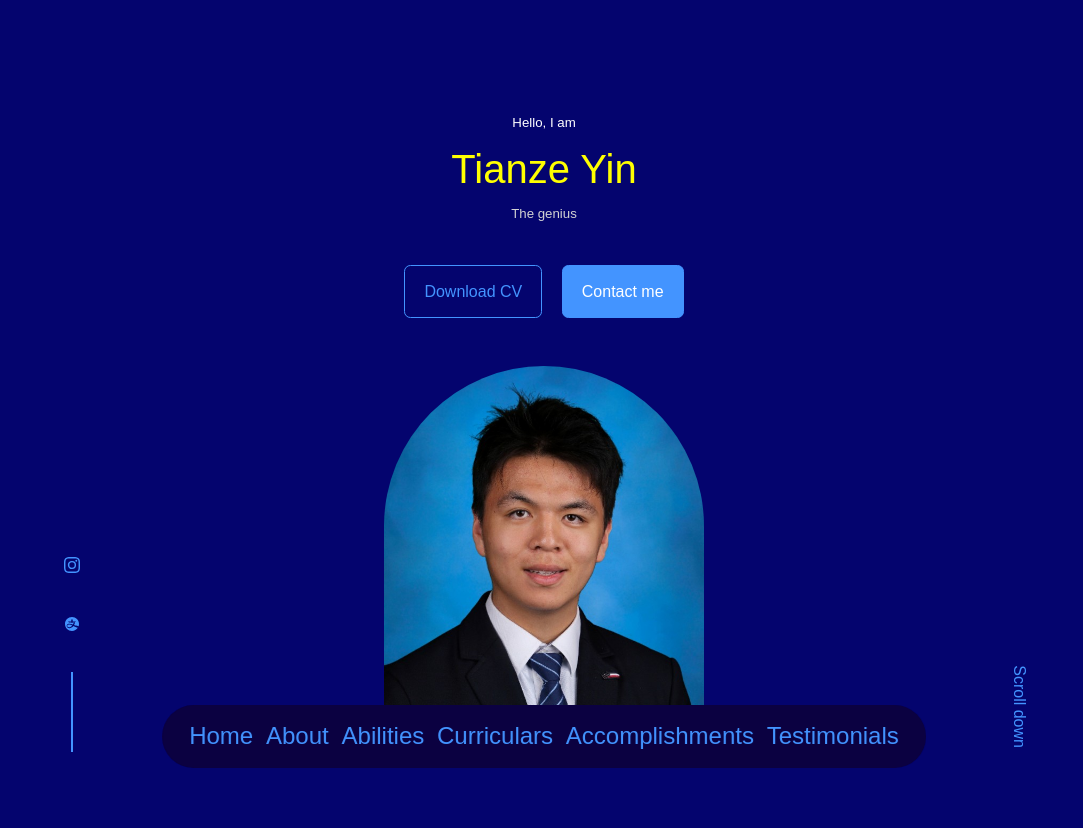
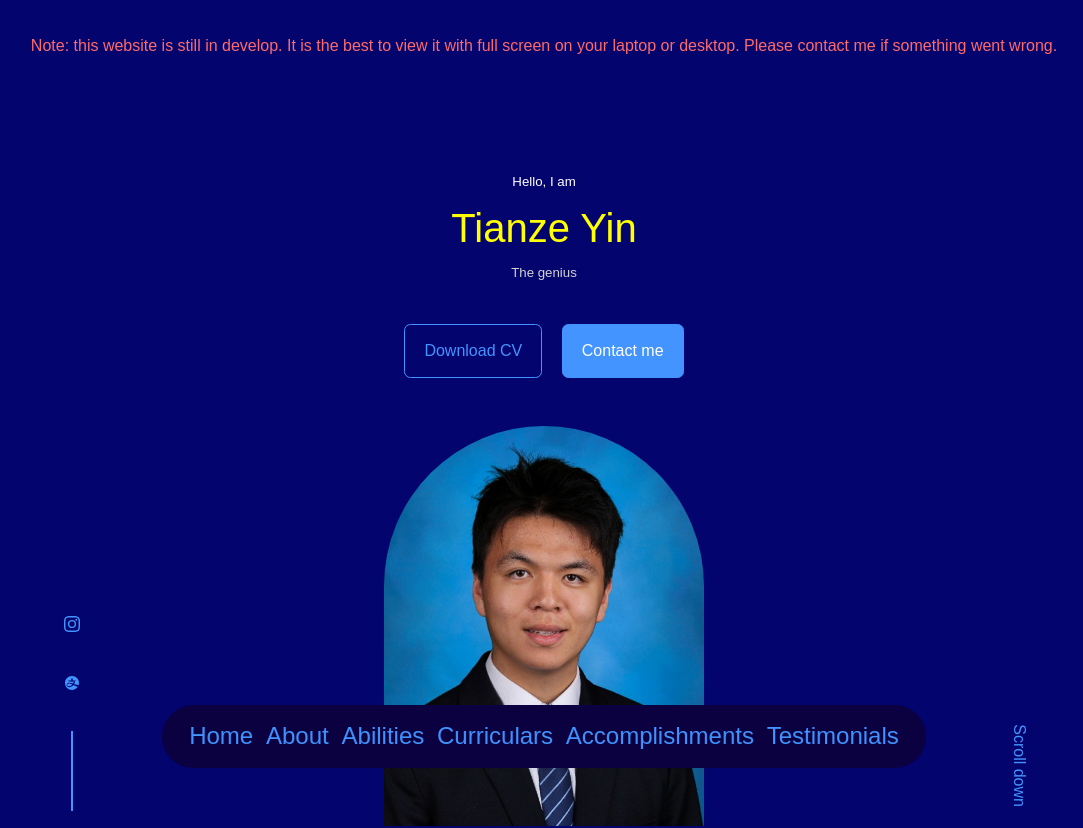
Before and after one commit to jAAckey1ove/Tianze-Yin, a React (Create React App) app: page / in a window 1280 px wide. Shown: the top 828 px of the page, without its empty margins (96-1179 px from the left). Built offline with nearby package versions, Linux system fonts and the light colour scheme.

Commit message:
I added note

```diff
--- /dev/null
+++ b/src/App.css
@@ -0,0 +1,5 @@
+.note{
+    text-align: center;
+    color: rgb(255, 106, 106);
+    margin-top: 2rem;
+}
--- a/src/App.jsx
+++ b/src/App.jsx
@@ -8,10 +8,14 @@ import Portfolio from './components/portfolio/Portfolio'
 import Testimonials from './components/testimonials/Testimonials'
 import Contact from './components/contact/Contact'
 import Footer from './components/footer/Footer'
+import './App.css'
 
 const App = () => {
   return (
     <div>
+      <div className = "note">
+        <p>Note: this website is still in develop. It is the best to view it with full screen on your laptop or desktop. Please contact me if something went wrong.</p>
+      </div>
         <Header />
         <Nav/>
         <About />
```
